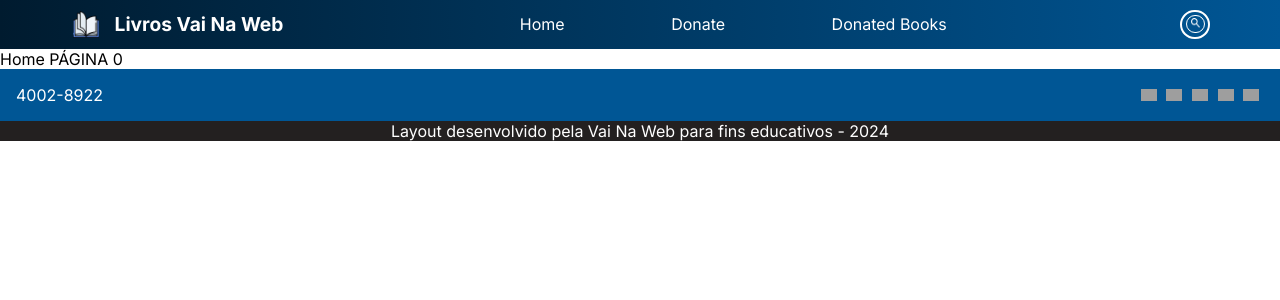
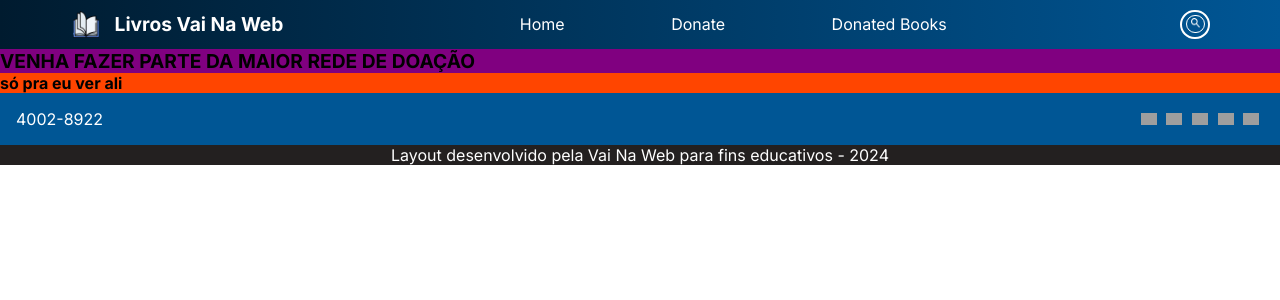
Before and after one commit to lolimamota/livros, a React (Vite) app: page / in a window 1280 px wide. Shown: the top 300 px of the page. Built offline with nearby package versions, Linux system fonts and the light colour scheme; grey boxes are pictures that could not be loaded.

Commit message:
FIX: tipografia, modifiquei conforme a visão mais agradável, ADD: homepage itens

```diff
--- a/src/pages/Home.jsx
+++ b/src/pages/Home.jsx
@@ -1,8 +1,18 @@
-import React from 'react'
+import React from 'react';
+import '../scss/global.scss';
+
+import S from '../scss/styleComponents/routes/home/home.module.scss';
 
 function Home() {
   return (
-    <div>Home PÁGINA 0</div>
+    <main>
+      <section className={S.sectionBg}>
+        <h1>VENHA FAZER PARTE DA MAIOR REDE DE DOAÇÃO</h1>
+      </section>
+      <section className={S.sectionCard}>
+        <h2>só pra eu ver ali</h2>
+      </section>
+    </main>
   )
 }
 
--- a/src/scss/global.scss
+++ b/src/scss/global.scss
@@ -23,15 +23,15 @@ img{
 //TIPOGRAPHY
 
 h1{
-    font-size: clamp(1rem, 2vw, 1.2rem);
+    font-size: clamp(1rem, 3vw, 1.2rem);
 }
 
 h2{
-    font-size: 3.2rem;
+    font-size: clamp(.5rem, 3vw, 1rem);
 }
 
 h3{
-    font-size: 2.2rem;
+    font-size: clamp(.25rem, 3vw, .5rem);
 }
 
 p{
--- a/src/scss/styleComponents/routes/home/home.module.scss
+++ b/src/scss/styleComponents/routes/home/home.module.scss
@@ -0,0 +1,10 @@
+@use '../../../patterns/color.scss' as color;
+@use '../../../mixins/mixins.module.scss' as mixins;
+
+.sectionBg{
+    background-color: purple;
+}
+
+.sectionCard{
+    background-color: orangered;
+}
```
